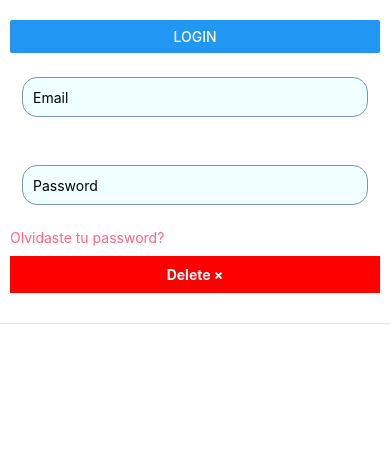
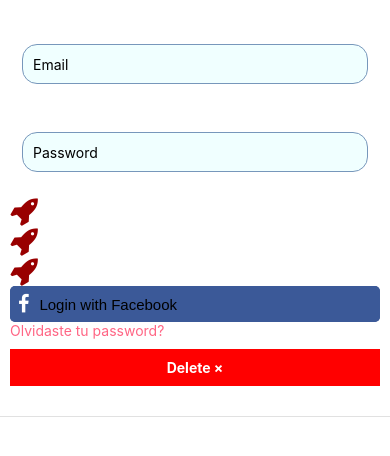
Before and after one commit to francijpg/rn-tw-playground, a React Native app: screen / in a window 390 px wide. Shown: the top 456 px of the page. Built offline with nearby package versions, Linux system fonts and the light colour scheme.

Commit message:
fix icon

```diff
--- a/package.json
+++ b/package.json
@@ -6,8 +6,11 @@
     "android": "react-native run-android",
     "ios": "react-native run-ios",
     "start": "react-native start",
+    "lint": "eslint 'src/**/*.{js,jsx,ts,tsx}' --ignore-path .gitignore",
+    "prettier": "prettier --ignore-path .gitignore --write \"**/*.+(tsx)\"",
+    "lint:force": "eslint --ignore-path .gitignore \"{src,domain,test}/**/*.{js,jsx,ts,tsx}\" --fix",
     "test": "jest",
-    "lint": "eslint . --ext .js,.jsx,.ts,.tsx"
+    "test:coverage": "jest --coverage"
   },
   "dependencies": {
     "prettier": "^2.6.2",
--- a/src/App.tsx
+++ b/src/App.tsx
@@ -29,7 +29,7 @@ import {
 
 const Section: React.FC<{
   title: string;
-}> = ({children, title}) => {
+}> = ({ children, title }) => {
   const isDarkMode = useColorScheme() === 'dark';
   return (
     <View style={styles.sectionContainer}>
--- a/src/components/CustomButton.tsx
+++ b/src/components/CustomButton.tsx
@@ -1,5 +1,5 @@
-import React, {FC} from 'react';
-import {Platform, Pressable, StyleSheet, Text} from 'react-native';
+import React, { FC } from 'react';
+import { Platform, Pressable, StyleSheet, Text } from 'react-native';
 import { Colors } from 'react-native/Libraries/NewAppScreen';
 
 interface ButtonProps {
@@ -9,7 +9,7 @@ interface ButtonProps {
 }
 const PLATFORM_IOS = 'ios';
 
-const CustomButton: FC<ButtonProps> = ({texto}) => {
+const CustomButton: FC<ButtonProps> = ({ texto }) => {
   return (
     <Pressable style={styles.button}>
       <Text style={styles.text}>{texto}</Text>
--- a/src/domain/user/components/Login.tsx
+++ b/src/domain/user/components/Login.tsx
@@ -1,8 +1,9 @@
 import React, { useState } from 'react';
 import { StyleSheet, Text, TouchableHighlight, View } from 'react-native';
-import { Button as AtomButton } from 'react-native';
+// import { Button as AtomButton } from 'react-native';
 import Link from '../../../components/Link';
 import TextInput from '../../../components/TextInput';
+import Icon from 'react-native-vector-icons/FontAwesome';
 
 const Login = () => {
   const [email, setEmail] = useState({ value: '', error: '' });
@@ -10,7 +11,7 @@ const Login = () => {
 
   return (
     <View style={styles.bg}>
-      <AtomButton title="login" />
+      {/* <AtomButton title="login" /> */}
       <TextInput
         value={email.value}
         onChangeText={text => setEmail({ value: text, error: '' })}
@@ -24,8 +25,16 @@ const Login = () => {
         autoCapitalize="none"
         secureTextEntry
       />
+      <Icon name="rocket" size={30} color="#900" />
+      <Icon name="rocket" size={30} color="#900" />
+      <Icon name="rocket" size={30} color="#900" />
+      <Icon.Button name="facebook" backgroundColor="#3b5998">
+        <Text style={{ fontFamily: 'Arial', fontSize: 15 }}>
+          Login with Facebook
+        </Text>
+      </Icon.Button>
       <View>
-        <Link></Link>
+        <Link />
         <TouchableHighlight style={styles.btnDelete}>
           <Text style={styles.textDelete}> Delete &times; </Text>
         </TouchableHighlight>
```
Also changed, not shown: src/App-test.tsx (deleted, +0 -14 lines), 5 other files (tests, documents, lock files or other folders).
